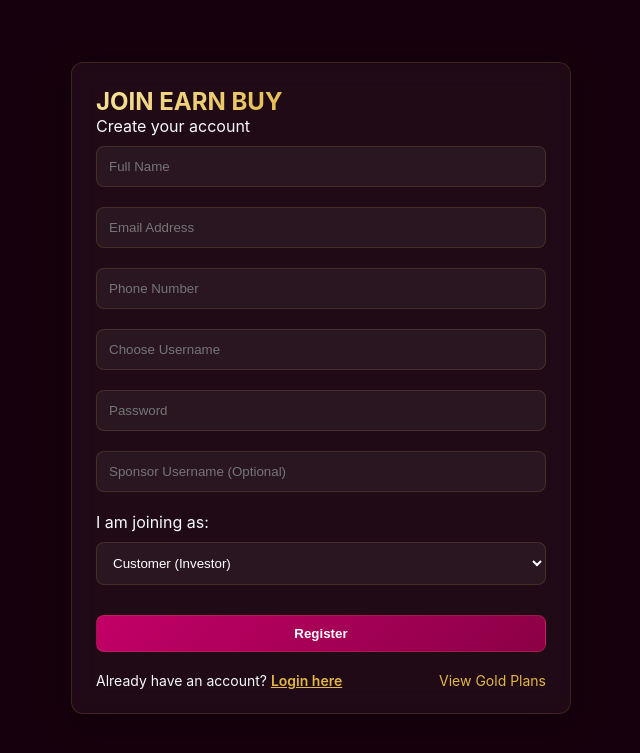
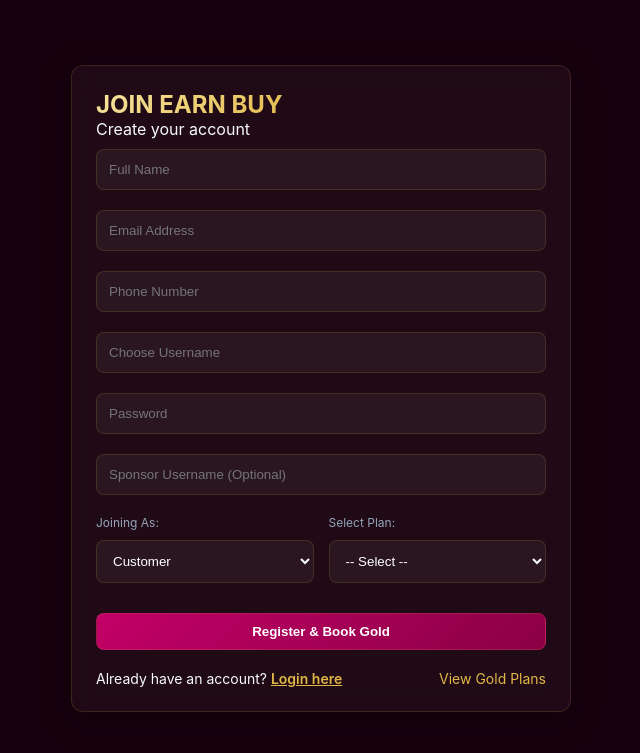
Before and after one commit to priyeshdaspookulangara/gb, a PHP site: page /register.php in a window 1280 px wide. Shown: the top 753 px of the page, without its empty margins (319-959 px from the left). Run offline with PHP 8.4, Linux system fonts and the light colour scheme; data comes from the database, SQL or seed files in the repository; some libraries are stand-ins or nearby versions.

Commit message:
feat: integrate gold scheme selection into registration
- Updated `database.sql` with three default gold schemes (Starter, Standard, Premium).
- Modified `register.php` to include a scheme selection dropdown.
- Implemented automatic pending booking creation during user registration.
- Improved registration UI with a grid layout for role and scheme selection.

Co-authored-by: priyeshdaspookulangara <216598157+priyeshdaspookulangara@users.noreply.github.com>

```diff
--- a/database.sql
+++ b/database.sql
@@ -227,8 +227,12 @@ INSERT INTO rank_configs (`rank`, team_sales_required, monthly_incentive) VALUES
 ('CE', 390625, 1000000);
 
 -- Default Gold Scheme
+-- Default Gold Schemes
 INSERT INTO gold_schemes (scheme_code, scheme_name, deposit_amount, maturity_amount, duration_months, milestone_1_month, milestone_1_amount, milestone_2_month, milestone_2_amount, description)
-VALUES ('GS36K', 'Standard 11-Month Gold Scheme', 36000, 66000, 11, 4, 16000, 8, 20000, 'Our standard gold bullion advance booking scheme with 11-month maturation.');
+VALUES
+('GS36K', 'Standard 11-Month Gold Scheme', 36000, 66000, 11, 4, 16000, 8, 20000, 'Our standard gold bullion advance booking scheme with 11-month maturation.'),
+('GS18K', 'Starter 6-Month Gold Scheme', 18000, 30000, 6, 2, 8000, 4, 10000, 'A compact 6-month maturation plan for new investors.'),
+('GS72K', 'Premium 15-Month Gold Scheme', 72000, 150000, 15, 5, 35000, 10, 50000, 'High-yield 15-month maturation plan for serious bullion collectors.');
 
 INSERT INTO users (username, password, email, full_name, phone, role, kyc_status)
 VALUES ('admin', '$2y$10$6QsIrTCDPbtR.MlQaIm.JOBn.bKKCSGQzOpzf26qglGTFkF/DwDMC', 'admin@luxegold.com', 'Super Admin', '0000000000', 'admin', 'approved');
--- a/register.php
+++ b/register.php
@@ -2,6 +2,9 @@
 // register.php
 require_once 'config/db.php';
 require_once 'auth/auth_helper.php';
+
+// Fetch active gold schemes
+$schemes = $pdo->query("SELECT id, scheme_name, deposit_amount FROM gold_schemes WHERE is_active = 1")->fetchAll();
 
 $message = '';
 $error = '';
@@ -15,6 +18,7 @@ if ($_SERVER['REQUEST_METHOD'] === 'POST') {
     $phone = $_POST['phone'] ?? '';
     $role = $_POST['role'] ?? 'customer';
     $sponsor_name = $_POST['sponsor'] ?? '';
+    $scheme_id = $_POST['scheme_id'] ?? null;
 
     // Role Whitelist to prevent admin escalation
     $allowed_roles = ['customer', 'promoter'];
@@ -39,10 +43,20 @@ if ($_SERVER['REQUEST_METHOD'] === 'POST') {
         $stmt->execute([$username, $password, $email, $full_name, $phone, $role, $sponsor_id]);
         $new_user_id = $pdo->lastInsertId();
 
-        // Create wallet
+        // 1. Create wallet
         $pdo->prepare("INSERT INTO wallets (user_id) VALUES (?)")->execute([$new_user_id]);
 
-        // Update network tree (Closure Table)
+        // 2. Create Pending Booking for Selected Scheme
+        if ($scheme_id) {
+            $stmt = $pdo->prepare("SELECT deposit_amount FROM gold_schemes WHERE id = ?");
+            $stmt->execute([$scheme_id]);
+            $amount = $stmt->fetchColumn();
+
+            $stmt = $pdo->prepare("INSERT INTO bookings (user_id, scheme_id, amount, status) VALUES (?, ?, ?, 'pending')");
+            $stmt->execute([$new_user_id, $scheme_id, $amount]);
+        }
+
+        // 3. Update network tree (Closure Table)
         $pdo->prepare("INSERT INTO network_tree (ancestor_id, descendant_id, distance) VALUES (?, ?, 0)")->execute([$new_user_id, $new_user_id]);
         if ($sponsor_id) {
             $pdo->prepare("INSERT INTO network_tree (ancestor_id, descendant_id, distance)
@@ -53,7 +67,7 @@ if ($_SERVER['REQUEST_METHOD'] === 'POST') {
         $pdo->commit();
         $message = "Registration successful! <a href='login.php' class='gold-text'>Login now</a>";
     } catch (Exception $e) {
-        $pdo->rollBack();
+        if ($pdo->inTransaction()) $pdo->rollBack();
         $error = "Registration failed: " . $e->getMessage();
     }
 }
@@ -87,13 +101,28 @@ if ($_SERVER['REQUEST_METHOD'] === 'POST') {
             <input type="password" name="password" placeholder="Password" required>
             <input type="text" name="sponsor" placeholder="Sponsor Username (Optional)" value="<?php echo htmlspecialchars($_GET['ref'] ?? ''); ?>">
 
-            <label style="margin-top: 10px; display: block;">I am joining as:</label>
-            <select name="role">
-                <option value="customer">Customer (Investor)</option>
-                <option value="promoter">Earn Buy Promoter (Affiliate)</option>
-            </select>
+            <div style="display: grid; grid-template-columns: 1fr 1fr; gap: 15px;">
+                <div>
+                    <label style="margin-top: 10px; display: block; font-size: 12px; color: var(--text-muted);">Joining As:</label>
+                    <select name="role">
+                        <option value="customer">Customer</option>
+                        <option value="promoter">Promoter</option>
+                    </select>
+                </div>
+                <div>
+                    <label style="margin-top: 10px; display: block; font-size: 12px; color: var(--text-muted);">Select Plan:</label>
+                    <select name="scheme_id" required>
+                        <option value="">-- Select --</option>
+                        <?php foreach ($schemes as $s): ?>
+                            <option value="<?php echo $s['id']; ?>">
+                                <?php echo htmlspecialchars($s['scheme_name']); ?>
+                            </option>
+                        <?php endforeach; ?>
+                    </select>
+                </div>
+            </div>
 
-            <button type="submit" class="btn-gold" style="width: 100%; margin-top: 20px;">Register</button>
+            <button type="submit" class="btn-gold" style="width: 100%; margin-top: 20px;">Register & Book Gold</button>
         </form>
         <div style="display: flex; justify-content: space-between; margin-top: 20px; font-size: 14px;">
             <p>Already have an account? <a href="login.php" class="gold-text">Login here</a></p>
```
Also changed, not shown: 1 other file.
